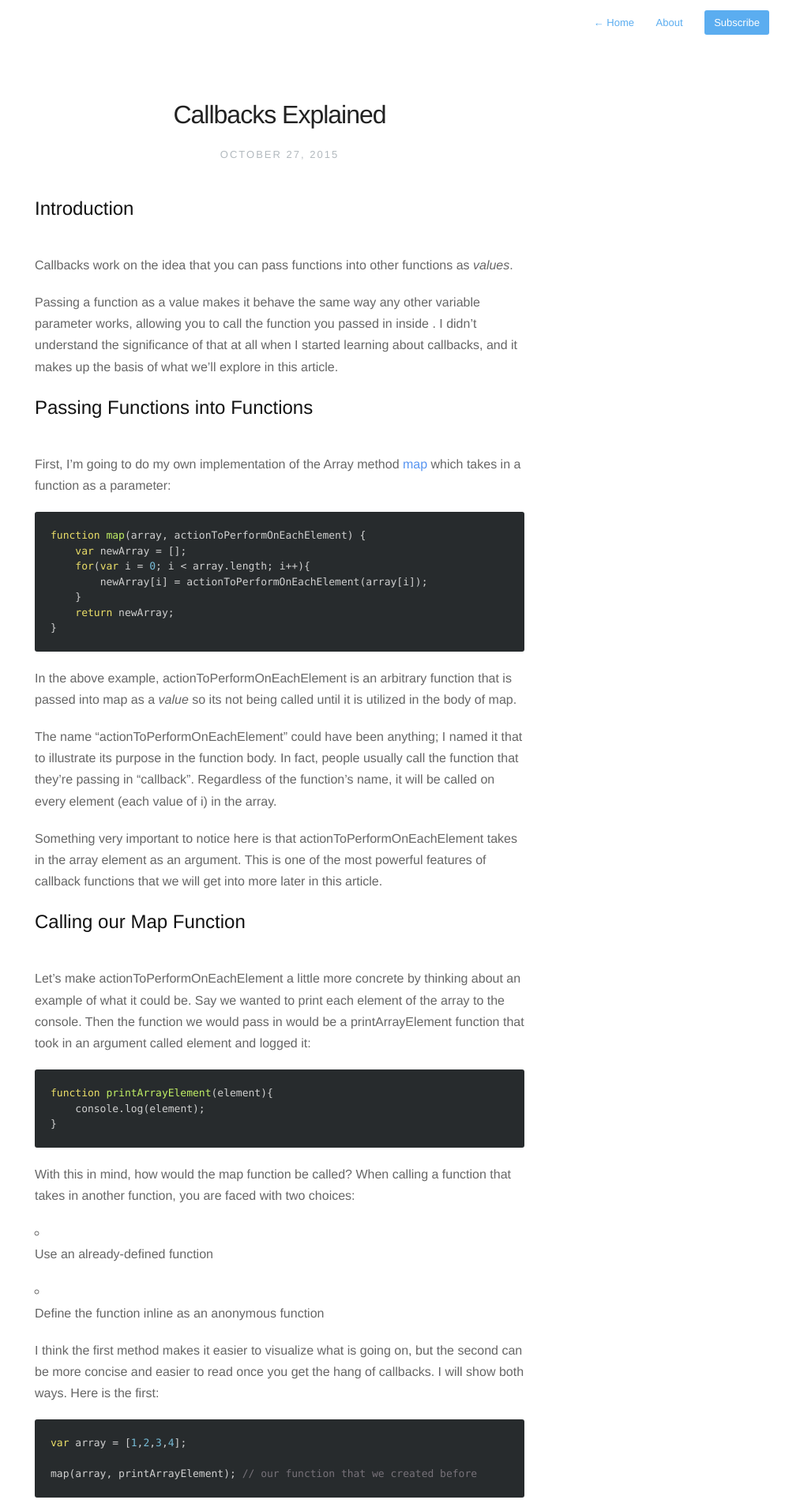
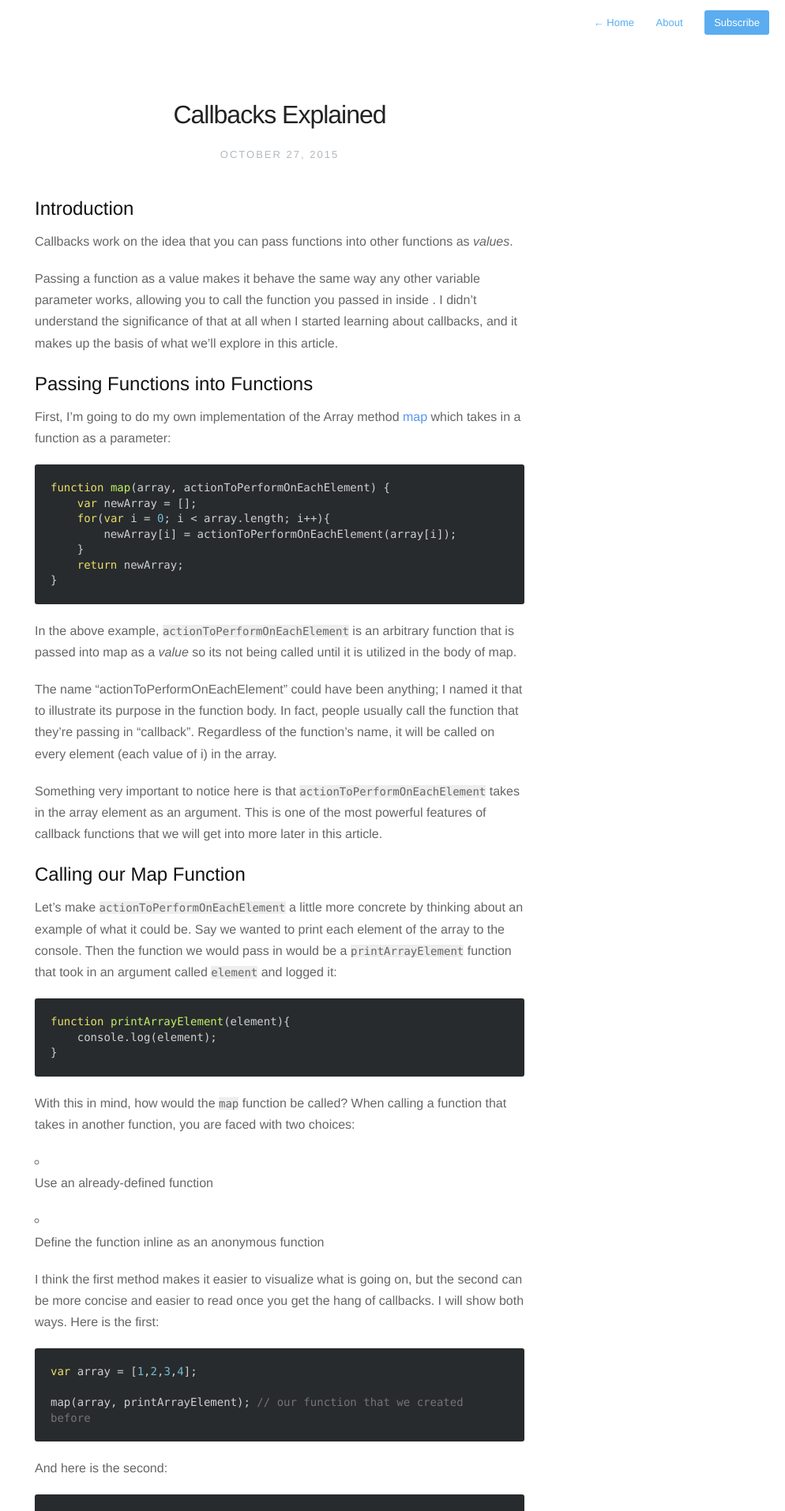
Before and after one commit to ibrand/ibrand.github.io, a Jekyll site: the page built from _posts/2015-10-27-callbacks-explained.markdown, in a window 1280 px wide. Shown: the top 1913 px of the page at 79% size, without its empty margins (286-1280 px from the left). Built offline with Jekyll 4.4.1, drawn with Linux system fonts in a browser that asks for light colours; nearby versions of some CDN libraries; Markdown is read by kramdown in place of the engine named in the settings.

Commit message:
Less space below h2 tags

```diff
--- a/assets/css/style.css
+++ b/assets/css/style.css
@@ -231,9 +231,9 @@ em, i { font-style: italic; }
 }
 
 .post h2 {
-	margin-bottom: 40px;
-	  font: 300 24px/1.5 "Helvetica Neue",Helvetica,Arial,sans-serif;
-	  color: #111;
+	margin-bottom: 10px;
+	font: 300 24px/1.5 "Helvetica Neue",Helvetica,Arial,sans-serif;
+	color: #111;
 }
 
 
@@ -290,6 +290,7 @@ hr {
 }
 
 span.code { font-family:Menlo, Monaco, Courier; background-color:#EEE; font-size:14px; }
+code { font-family:Menlo, Monaco, Courier; background-color:#EEE; font-size:14px; }
 
 pre	{
 	font-family:Menlo, Monaco, Courier;
```
